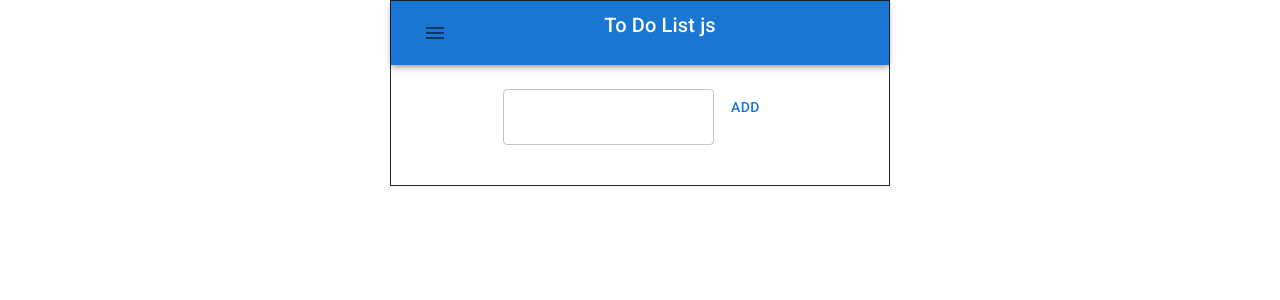
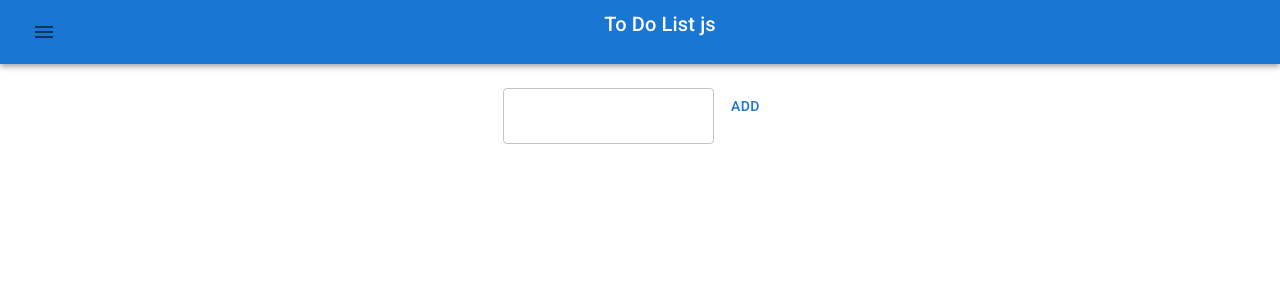
Before and after one commit to Fabho/todojs, a React (Create React App) app in the folder toDoApp/: page / in a window 1280 px wide. Shown: the top 300 px of the page. Built offline with nearby package versions, Linux system fonts and the light colour scheme.

Commit message:
el programa edita el texto

```diff
--- a/toDoApp/src/App.js
+++ b/toDoApp/src/App.js
@@ -45,13 +45,10 @@ function App(){
         setToDo(updateToDo);
         setToDoEditing(null)
     }
+
     return(
         <div>
             <Box
-            sx={{
-                width: 500,
-                border: 1,
-                }}
             margin='auto'>
 
                     <Stack alignItems="center">
@@ -79,7 +76,7 @@ function App(){
                          setText={editingText}
                          editTo={editToDo}
                          cancel={handleCancel}
-
+                         dos={work}
                          />
 
                     </Stack>
--- a/toDoApp/src/components/ToDoList.js
+++ b/toDoApp/src/components/ToDoList.js
@@ -13,7 +13,7 @@ function ToDoList(props) {
         <ListItemText key={dats.id}  style={{display:'flex', justifyContent:'flex-end'}}>
           {
             props.toEdit===dats.id ?
-              (<input type="text" onChange={(e)=>props.textEdit(e.target.value)} value={props.setText}/>) :
+              (<input type="text" onChange={(e)=>props.textEdit(e.target.value)} defaultValue={dats.content}/>) :
               (<>{dats.content}</>)
           }
 
```
